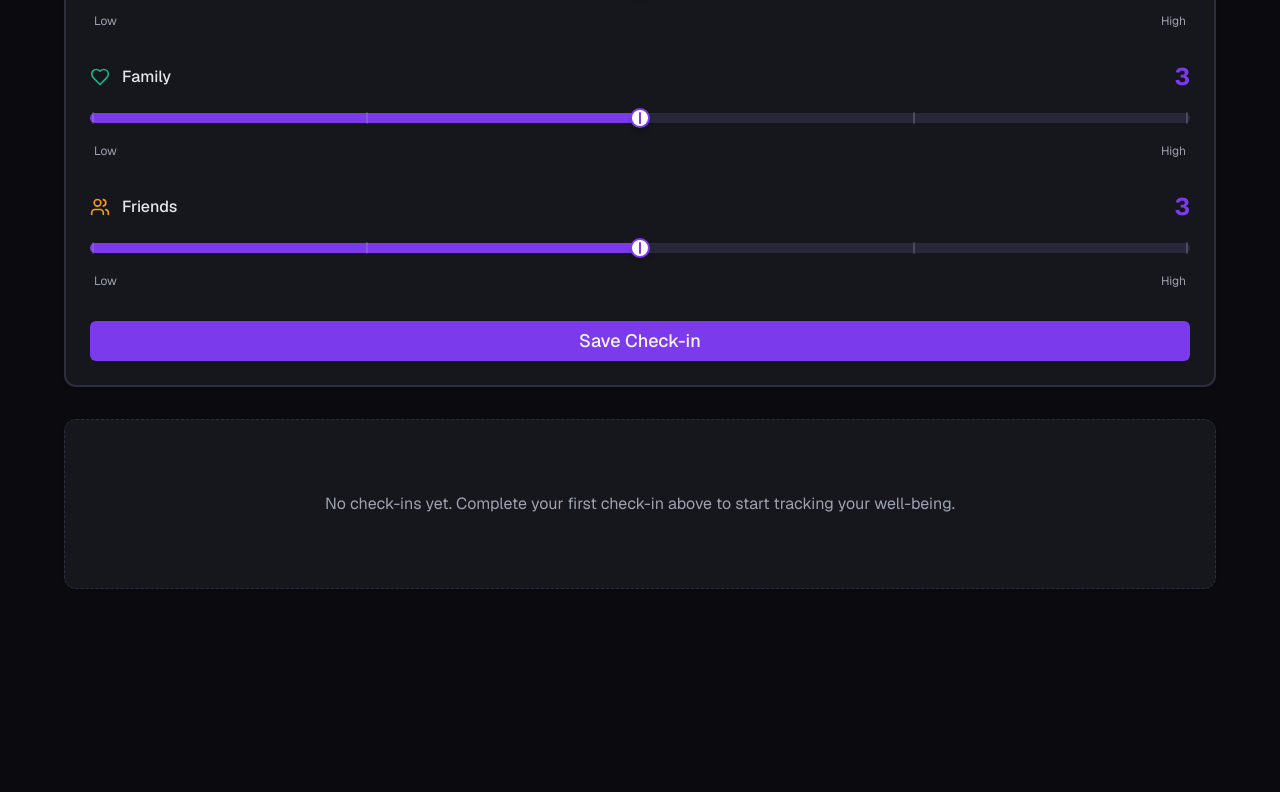
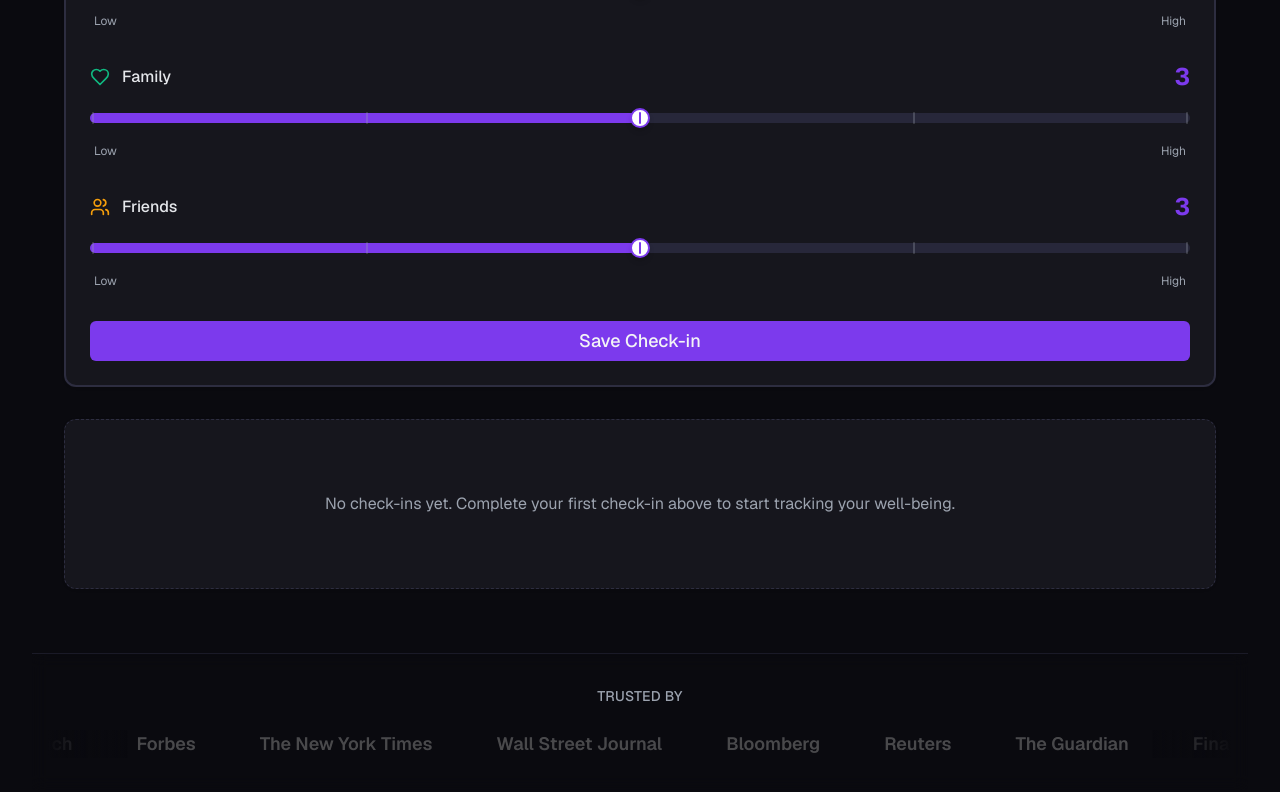
Before and after one commit to Roberra0/checkin_app, a Next.js app in the folder frontend_checkin/: page / in a window 1280 px wide. Shown: the part 489-1281 px from the top of the page. Before the commit the page ends 1110 px from the top, so only its background shows below. Built offline with nearby package versions, Linux system fonts and the light colour scheme.

Commit message:
feat: add trusted by footer with infinite scrolling B&W company logos

```diff
--- a/frontend_checkin/app/globals.css
+++ b/frontend_checkin/app/globals.css
@@ -175,3 +175,16 @@
 .animate-float-up {
   animation: float-up 3.5s cubic-bezier(0.25, 0.46, 0.45, 0.94) forwards;
 }
+
+@keyframes scroll {
+  0% {
+    transform: translateX(0);
+  }
+  100% {
+    transform: translateX(-50%);
+  }
+}
+
+.animate-scroll {
+  animation: scroll 30s linear infinite;
+}
--- a/frontend_checkin/app/page.tsx
+++ b/frontend_checkin/app/page.tsx
@@ -5,6 +5,7 @@ import { CheckinForm } from "@/components/checkin-form"
 import { CheckinTable } from "@/components/checkin-table"
 import { CheckinChart } from "@/components/checkin-chart"
 import { Celebration } from "@/components/celebration"
+import { TrustedByFooter } from "@/components/trusted-by-footer"
 import { Card, CardContent, CardDescription, CardHeader, CardTitle } from "@/components/ui/card"
 import { Tabs, TabsContent, TabsList, TabsTrigger } from "@/components/ui/tabs"
 
@@ -115,6 +116,8 @@ export default function Home() {
           </Card>
         )}
       </div>
+
+      <TrustedByFooter />
     </main>
   )
 }
--- /dev/null
+++ b/frontend_checkin/components/trusted-by-footer.tsx
@@ -0,0 +1,50 @@
+"use client"
+
+export function TrustedByFooter() {
+  // Using text-based logos for a clean, professional look
+  const companies = [
+    "TechCrunch",
+    "Forbes",
+    "The New York Times",
+    "Wall Street Journal",
+    "Bloomberg",
+    "Reuters",
+    "The Guardian",
+    "Financial Times",
+    "CNN Business",
+    "BBC News",
+  ]
+
+  // Duplicate for seamless infinite scroll
+  const duplicatedCompanies = [...companies, ...companies]
+
+  return (
+    <footer className="border-t border-border/50 bg-background/80 backdrop-blur-sm py-8 mt-16">
+      <div className="mx-auto max-w-7xl px-4">
+        <p className="text-center text-sm text-muted-foreground mb-6 tracking-wide uppercase font-medium">
+          Trusted By
+        </p>
+
+        <div className="relative overflow-hidden">
+          {/* Gradient overlays for fade effect */}
+          <div className="absolute left-0 top-0 bottom-0 w-20 bg-gradient-to-r from-background to-transparent z-10" />
+          <div className="absolute right-0 top-0 bottom-0 w-20 bg-gradient-to-l from-background to-transparent z-10" />
+
+          {/* Scrolling container */}
+          <div className="flex animate-scroll">
+            {duplicatedCompanies.map((company, index) => (
+              <div
+                key={`${company}-${index}`}
+                className="flex-shrink-0 mx-8 flex items-center justify-center"
+              >
+                <span className="text-lg font-semibold text-muted-foreground/60 hover:text-muted-foreground transition-colors whitespace-nowrap grayscale opacity-70 hover:opacity-100">
+                  {company}
+                </span>
+              </div>
+            ))}
+          </div>
+        </div>
+      </div>
+    </footer>
+  )
+}
```
